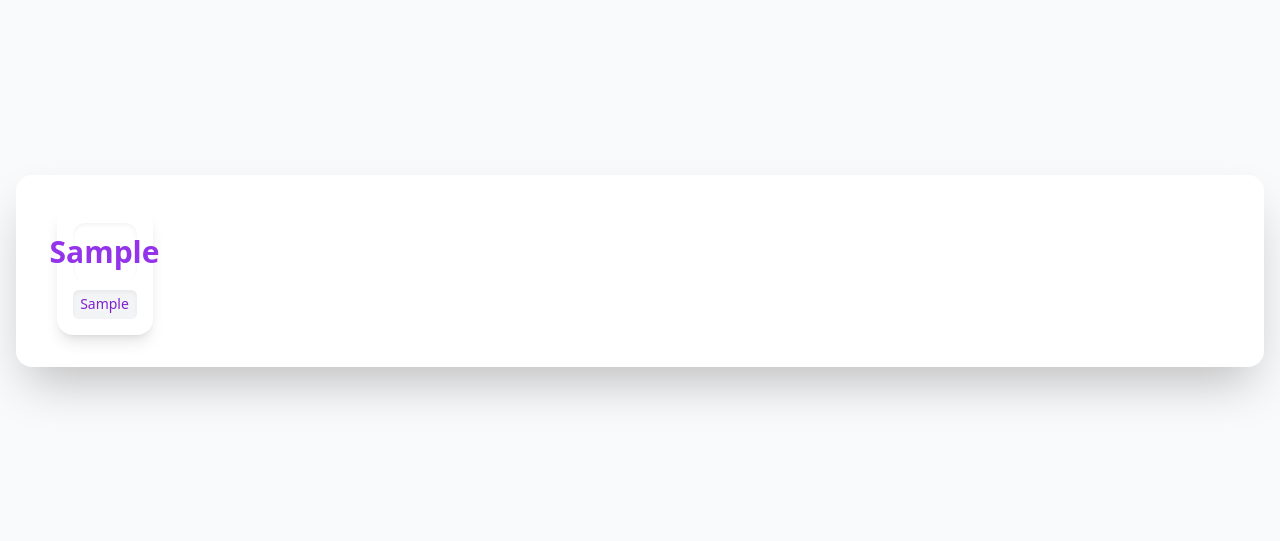
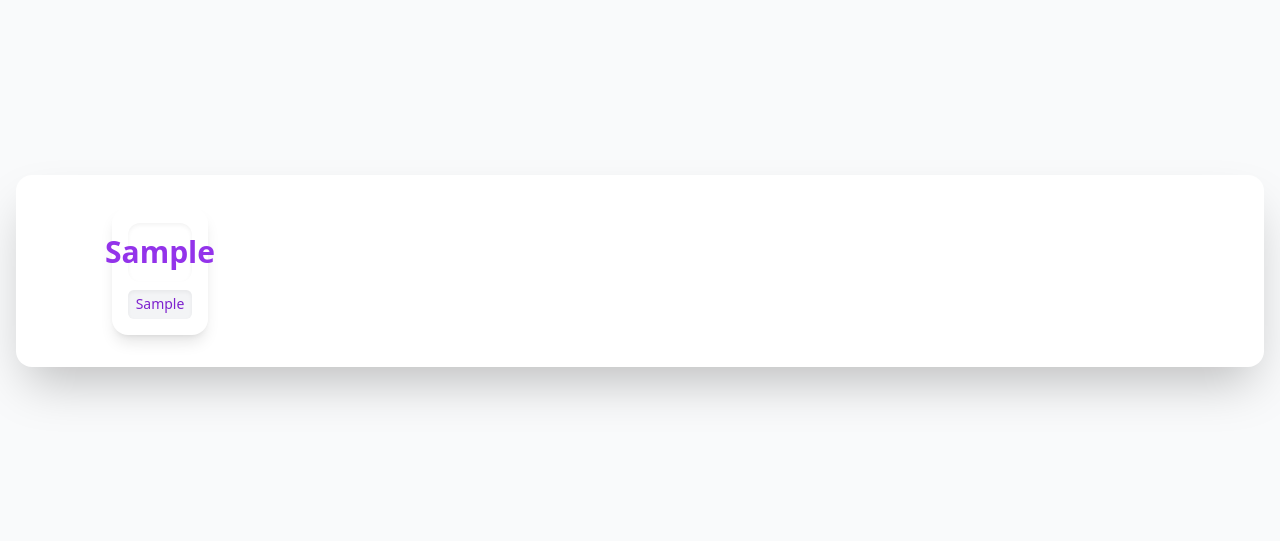
Before and after one commit to Shivam001133/manabidojo, a Django app: template manabhi_dojo/templates/pages/consonants.html in a window 1280 px wide. Shown: the part 729-1270 px from the top of the page. Run offline with Django 5.2, Linux system fonts and the light colour scheme; tables that the repository leaves empty hold one stand-in row (values such as "Sample post"); the template is opened without the code that fills it: values that come from a table or form of the project are taken from there, most other values are stand-ins (such as "Sample title", 1, 10 or a date in 2020); parts of the project's set-up code (start-up, migrations or seed data) failed here and were passed over; some libraries are stand-ins or nearby versions.

Commit message:
change in consonats code

```diff
--- a/manabhi_dojo/templates/pages/consonants.html
+++ b/manabhi_dojo/templates/pages/consonants.html
@@ -65,7 +65,7 @@
     <div class="bg-white dark:bg-gray-800 rounded-2xl shadow-2xl p-6 max-w-7xl mx-auto">
 
       <!-- 🎯 Responsive Grid of Kana Cards -->
-      <div class="grid grid-cols-3 sm:grid-cols-4 md:grid-cols-6 lg:grid-cols-8 gap-6">
+      <div class="grid grid-cols-1 sm:grid-cols-2 md:grid-cols-3 lg:grid-cols-5 gap-0">
         {% for char in dakuten_handakuten %}
           <div class="flex flex-col items-center justify-center p-2">
 
```
